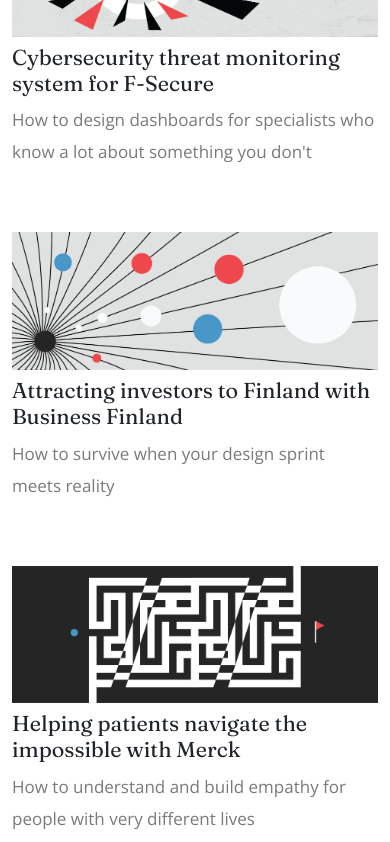
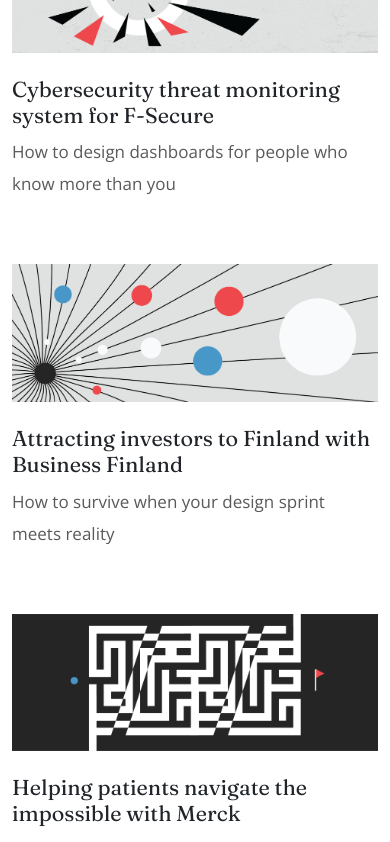
Before and after one commit to mchitrak/mchitrak.github.io, a website: page index.html in a window 390 px wide. Shown: the part 920-1762 px from the top of the page. Drawn offline with nearby package versions, Linux system fonts and the light colour scheme.

Commit message:
Minor styling fixes

```diff
--- a/custom.css
+++ b/custom.css
@@ -74,7 +74,7 @@
 }
 
 p, ul {
-    color: #7A7A7A;
+    color: #5A5A5A;
 }
 
 
--- a/index.html
+++ b/index.html
@@ -118,7 +118,7 @@
         <a class="mt-5" href="sanoma.html" target="_self">
             <img class="img-fluid image-overlaid" src="images/sanoma.png" alt="A deconstructed monster">
         </a>
-        <div class="col-md-8 mt-2">
+        <div class="col-md-8 mt-4">
           <h4>Breaking down a titan for Sanoma</h4>
           <p>How to build a design system from scratch in 10,000 easy steps</p>
         </div>
@@ -126,15 +126,15 @@
         <a class="mt-5" href="f-secure.html" target="_self">
           <img class="img-fluid" src="images/F-Secure cover-05.png" alt="Tutorials Point">
        </a>
-       <div class="col-md-6 mt-2">
+       <div class="col-md-6 mt-4">
         <h4>Cybersecurity threat monitoring system for F-Secure</h4>
-        <p>How to design dashboards for specialists who know a lot about something you don't</p>
+        <p>How to design dashboards for people who know more than you</p>
       </div>
 
       <a class="mt-5" href="https://www.tutorialspoint.com/" target="_self">
         <img class="img-fluid" src="images/hole-cover-14.png" alt="Tutorials Point">
       </a>
-      <div class="col-md-6 mt-2">
+      <div class="col-md-6 mt-4">
         <h4>Attracting investors to Finland with Business Finland</h4>
         <p>How to survive when your design sprint meets reality</p>
       </div>
@@ -142,7 +142,7 @@
       <a class="mt-5" href="https://www.tutorialspoint.com/" target="_self">
         <img class="img-fluid" src="images/Merck cover-06.png" alt="Tutorials Point">
       </a>
-      <div class="col-md-6 mt-2">
+      <div class="col-md-6 mt-4">
         <h4>Helping patients navigate the impossible with Merck</h4>
         <p>How to understand and build empathy for people with very different lives</p>
       </div>
```
